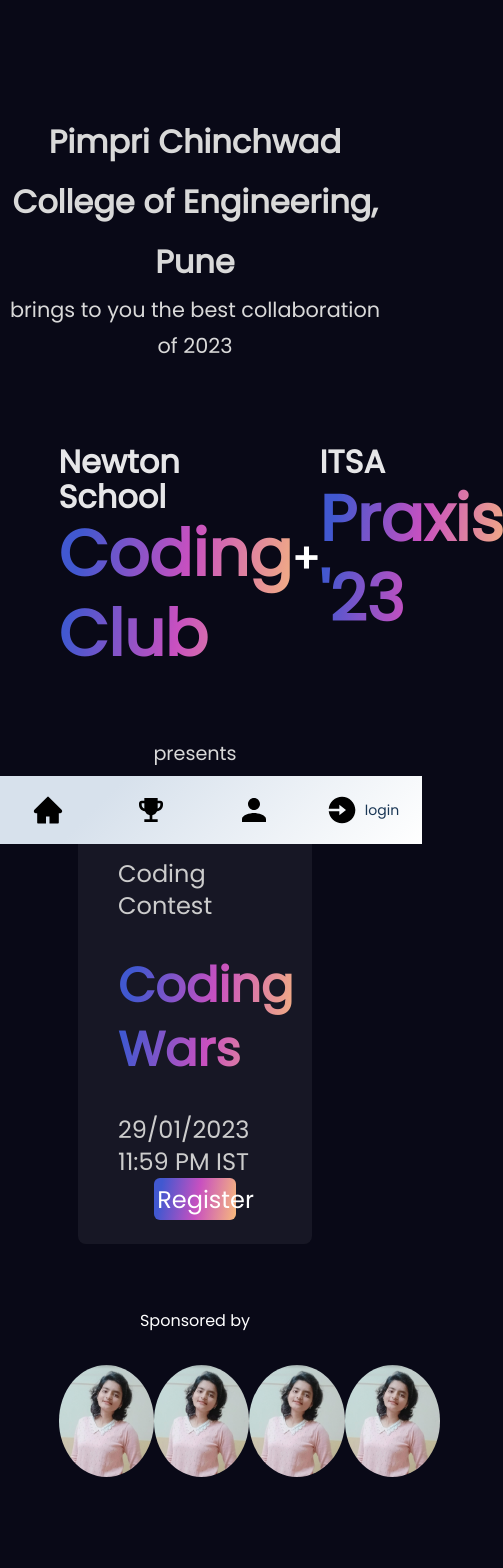
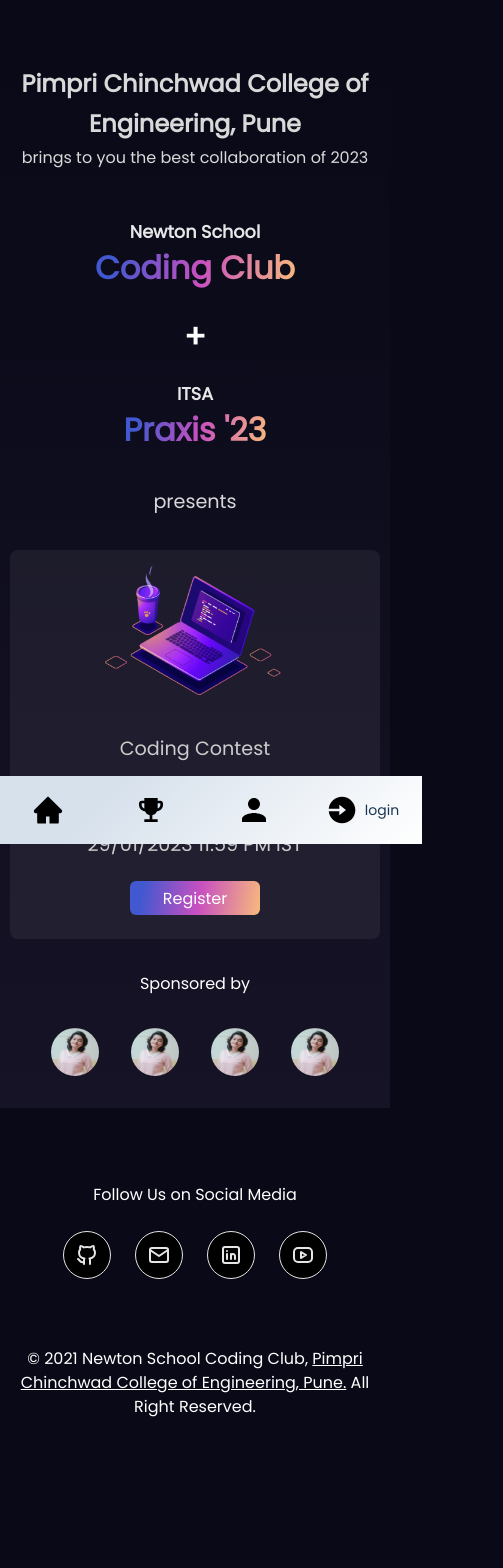
Before and after one commit to nsccpccoe/nscc-frontend, a Next.js app: page /events/praxis in a window 390 px wide. Shown: the top 1568 px of the page, 503 px wide, since content can reach past the window. After the commit the page ends 1539 px from the top, so only its background shows below. Built offline with nearby package versions, Linux system fonts and the light colour scheme; no server answers.

Commit message:
reponsiveness added

```diff
--- a/Components/PraxisPage/Content.module.css
+++ b/Components/PraxisPage/Content.module.css
@@ -7,11 +7,13 @@
 
   font-family: "Poppins";
   font-style: normal;
+  background: linear-gradient(0deg, #161326 0%, rgba(22, 19, 38, 0) 100%);
 }
 
 .headingContent {
   text-align: center;
   color: #d9d9d9;
+  padding: 0 0.5rem;
 }
 
 .headingContent h1 {
@@ -103,3 +105,83 @@
   height: 7rem;
   border-radius: 50%;
 }
+
+@media (max-width: 1160px) {
+  .collab {
+    width: 90%;
+  }
+}
+
+@media (max-width: 848px) {
+  .headingContent h1 {
+    font-size: 1.5rem;
+    line-height: 40px;
+  }
+
+  .headingContent p {
+    font-size: 1rem;
+    line-height: 28px;
+  }
+
+  .partner h2 {
+    font-size: 1.5rem;
+    line-height: 2rem;
+  }
+
+  .partner h1 {
+    font-size: 3rem;
+    line-height: 4rem;
+  }
+
+  .add h1 {
+    font-size: 2.5rem;
+  }
+
+  .sponser {
+    width: 90%;
+  }
+}
+
+@media (max-width: 650px) {
+  .container {
+    margin-top: 4rem;
+    gap: 3rem;
+  }
+
+  .collab {
+    flex-direction: column;
+    align-items: center;
+    text-align: center;
+    gap: 1.3rem;
+  }
+
+  .images img {
+    width: 5rem;
+    height: 5rem;
+  }
+}
+
+@media (max-width: 406px) {
+  .container {
+    gap: 2rem;
+  }
+
+  .partner h2 {
+    font-size: 1.1rem;
+    line-height: 1.5rem;
+  }
+
+  .partner h1 {
+    font-size: 2rem;
+    line-height: 3rem;
+  }
+
+  .add h1 {
+    font-size: 2rem;
+  }
+
+  .images img {
+    width: 3rem;
+    height: 3rem;
+  }
+}
--- a/Components/PraxisPage/Content.tsx
+++ b/Components/PraxisPage/Content.tsx
@@ -20,7 +20,7 @@ function Content() {
         </div>
         <div className={classes.partner}>
           <h2>ITSA</h2>
-          <h1>Praxis '23</h1>
+          <h1>Praxis &apos;23</h1>
         </div>
       </div>
       <div className={classes.present}>
--- a/Components/PraxisPage/RegisterCard.module.css
+++ b/Components/PraxisPage/RegisterCard.module.css
@@ -75,3 +75,94 @@
   font-size: 1.5rem;
   cursor: pointer;
 }
+
+@media (max-width: 1234px) {
+  .img {
+    padding-right: 1rem;
+  }
+}
+
+@media (max-width: 1200px) {
+  .container {
+    width: 80%;
+  }
+}
+
+@media (max-width: 912px) {
+  .container {
+    width: 70%;
+  }
+  .content {
+    gap: 1.5rem;
+    padding-left: 2rem;
+  }
+
+  .content p {
+    font-size: 1.5rem;
+    line-height: 1.5rem;
+  }
+
+  .content h1 {
+    font-size: 2.5rem;
+    line-height: 3rem;
+  }
+
+  .button button {
+    width: 35%;
+    padding: 0.3rem;
+    font-size: 1rem;
+  }
+
+  .img {
+    width: 15rem;
+  }
+}
+
+@media(max-width: 808px) {
+  .container {
+    width: 80%;
+  }
+}
+
+@media(max-width: 720px) {
+  .content p {
+    font-size: 1.2rem;
+    line-height: 1.5rem;
+  }
+
+  .content h1 {
+    font-size: 2rem;
+    line-height: 2.5rem;
+  }
+
+  .img {
+    padding-right: 0.3rem;
+  }
+}
+
+@media(max-width: 622px) {
+  .contentImg {
+    flex-direction: column-reverse;
+    justify-content: center;
+    align-items: center;
+    text-align: center;
+    margin-bottom: 1.5rem;
+  }
+
+  .content {
+    gap: 1rem;
+    padding-top: 0rem;
+    padding-left: 0rem;
+  }
+
+  .img {
+    padding-right: 0;
+    padding-top: 0;
+  }
+}
+
+@media(max-width: 420px) {
+  .container {
+    width: 95%;
+  }
+}
--- a/pages/events/praxis/index.tsx
+++ b/pages/events/praxis/index.tsx
@@ -1,5 +1,5 @@
 import Head from "next/head";
-import Content from "../../../Components/PraxisPage/content";
+import Content from "../../../Components/PraxisPage/Content";
 
 function PraxisPage() {
   return (
```
Lines whose indentation alone changed are shown as unchanged.
